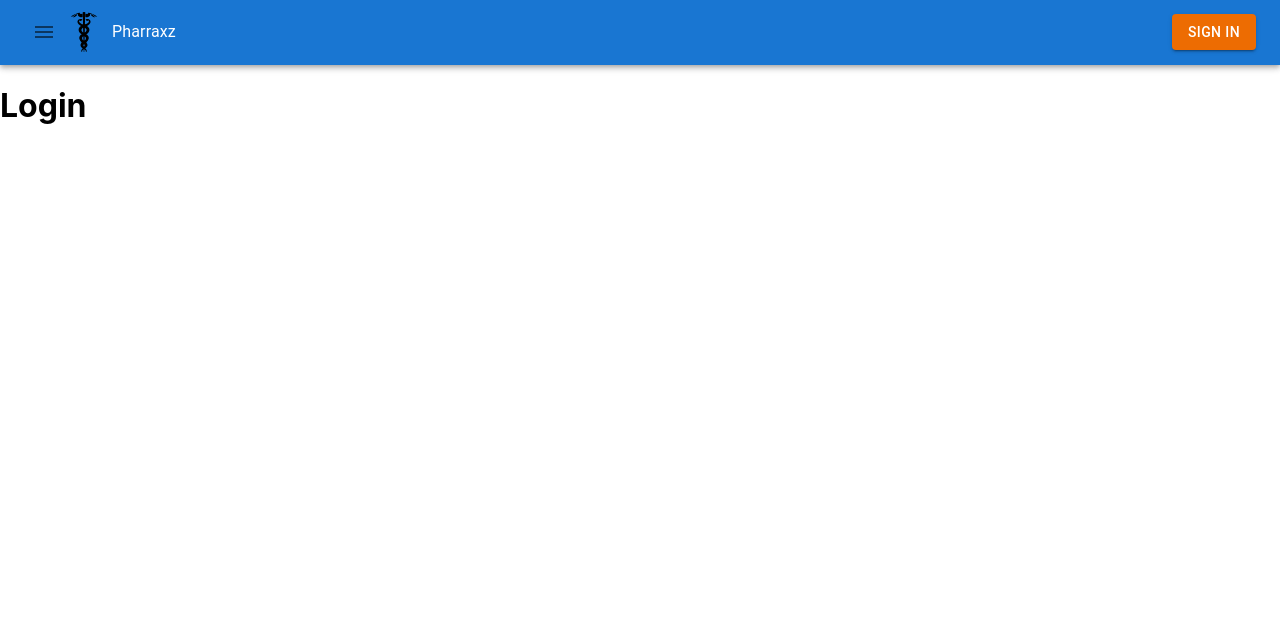
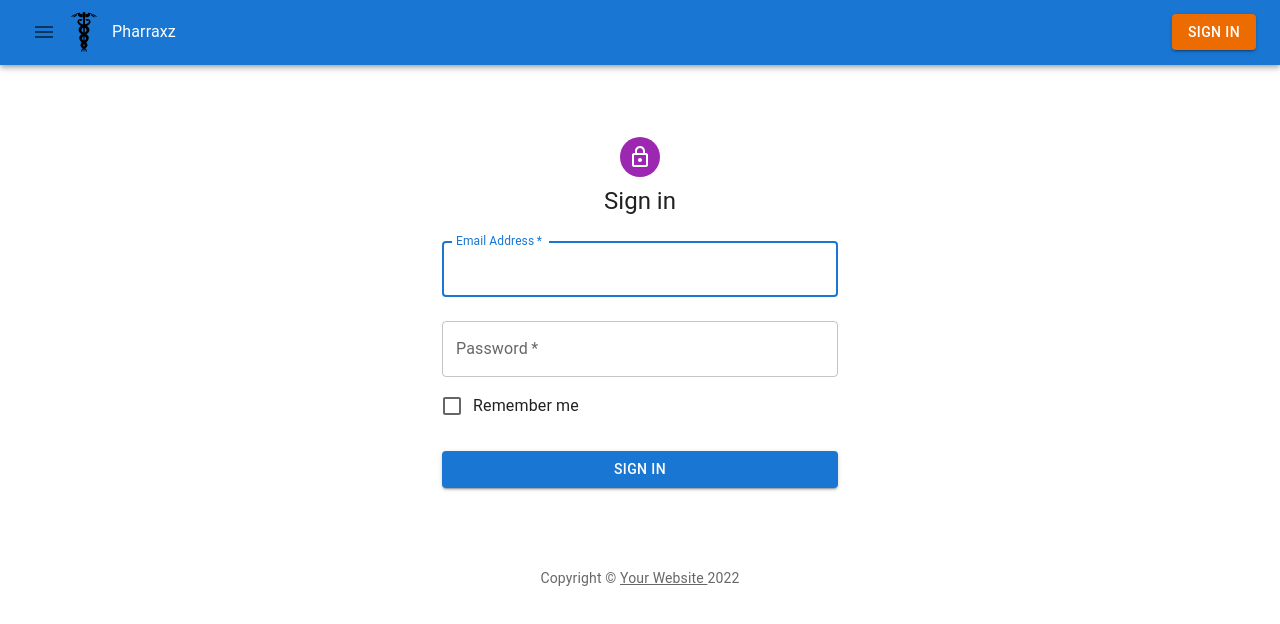
Before and after one commit to zsomborjoel/pharraxz, a React (Create React App) app in the folder frontend/: page / in a window 1280 px wide. Shown: the top 624 px of the page. Built offline with nearby package versions, Linux system fonts and the light colour scheme.

Commit message:
Added es lint modifications and login base

```diff
--- a/frontend/src/components/Login.tsx
+++ b/frontend/src/components/Login.tsx
@@ -1,13 +1,92 @@
-import React, { FC } from 'react'
+import * as React from 'react';
+import Avatar from '@mui/material/Avatar';
+import Button from '@mui/material/Button';
+import CssBaseline from '@mui/material/CssBaseline';
+import TextField from '@mui/material/TextField';
+import FormControlLabel from '@mui/material/FormControlLabel';
+import Checkbox from '@mui/material/Checkbox';
+import Link from '@mui/material/Link';
+import Grid from '@mui/material/Grid';
+import Box from '@mui/material/Box';
+import LockOutlinedIcon from '@mui/icons-material/LockOutlined';
+import Typography from '@mui/material/Typography';
+import Container from '@mui/material/Container';
+import { createTheme, ThemeProvider } from '@mui/material/styles';
 
-export type LoginProps = {}
+function Copyright(props: any): any {
+    return (
+        <Typography variant="body2" color="text.secondary" align="center" {...props}>
+            {'Copyright © '}
+            <Link color="inherit" href="https://mui.com/">
+                {'Your Website '}
+            </Link>
+            {new Date().getFullYear()}
+        </Typography>
+    );
+}
 
-const Login: FC<LoginProps> = () => {
+const theme = createTheme();
+
+export default function Login(): any {
+    const handleSubmit = (event: React.FormEvent<HTMLFormElement>): any => {
+        event.preventDefault();
+        const data = new FormData(event.currentTarget);
+        console.log({
+            email: data.get('email'),
+            password: data.get('password'),
+        });
+    };
+
     return (
-        <div>
-            <h1>Login</h1>
-        </div>
-    )
-};
-
-export default Login;
+        <ThemeProvider theme={theme}>
+            <Container component="main" maxWidth="xs">
+                <CssBaseline />
+                <Box sx={{
+                    marginTop: 8,
+                    display: 'flex',
+                    flexDirection: 'column',
+                    alignItems: 'center',
+                }}
+                >
+                    <Avatar sx={{ m: 1, bgcolor: 'secondary.main' }}>
+                        <LockOutlinedIcon />
+                    </Avatar>
+                    <Typography component="h1" variant="h5">
+                        Sign in
+                    </Typography>
+                    <Box component="form" onSubmit={handleSubmit} noValidate sx={{ mt: 1 }}>
+                        <TextField margin="normal"
+                            required
+                            fullWidth
+                            id="email"
+                            label="Email Address"
+                            name="email"
+                            autoComplete="email"
+                            autoFocus
+                        />
+                        <TextField margin="normal"
+                            required
+                            fullWidth
+                            name="password"
+                            label="Password"
+                            type="password"
+                            id="password"
+                            autoComplete="current-password"
+                        />
+                        <FormControlLabel control={<Checkbox value="remember" color="primary" />}
+                            label="Remember me"
+                        />
+                        <Button type="submit"
+                            fullWidth
+                            variant="contained"
+                            sx={{ mt: 3, mb: 2 }}
+                        >
+                            Sign In
+                        </Button>
+                    </Box>
+                </Box>
+                <Copyright sx={{ mt: 8, mb: 4 }} />
+            </Container>
+        </ThemeProvider>
+    );
+}
--- a/frontend/src/components/NotFound.tsx
+++ b/frontend/src/components/NotFound.tsx
@@ -1,4 +1,4 @@
-import React, { FC } from 'react'
+import React, { FC } from 'react';
 
 export type NotFoundProps = {}
 
@@ -7,7 +7,7 @@
         <div>
             <h1>404 Not found</h1>
         </div>
-    )
-}
+    );
+};
 
 export default NotFound;
--- a/frontend/src/reportWebVitals.ts
+++ b/frontend/src/reportWebVitals.ts
@@ -1,6 +1,6 @@
 import { ReportHandler } from 'web-vitals';
 
-const reportWebVitals = (onPerfEntry?: ReportHandler) => {
+const reportWebVitals = (onPerfEntry?: ReportHandler): any => {
     if (onPerfEntry && onPerfEntry instanceof Function) {
         import('web-vitals').then(({ getCLS, getFID, getFCP, getLCP, getTTFB }) => {
             getCLS(onPerfEntry);
--- /dev/null
+++ b/frontend/src/utils/AuthHeader.ts
@@ -0,0 +1,4 @@
+export default function AuthHeader(): any {
+    const token = localStorage.getItem('token');
+    return { Authorization: `Bearer ${token}` };
+}
```
Also changed, not shown: frontend/package.json (+24 -4 lines), frontend/src/components/header/Header.tsx (+9 -10 lines), frontend/src/components/header/MainMenu.tsx (+8 -10 lines), frontend/src/index.tsx (+4 -4 lines), frontend/src/services/AuthService.ts (+8 -17 lines), frontend/src/services/UserService.ts (added, +12 -0 lines), 2 other files (tests, documents, lock files or other folders). Lines whose indentation alone changed are shown as unchanged.
